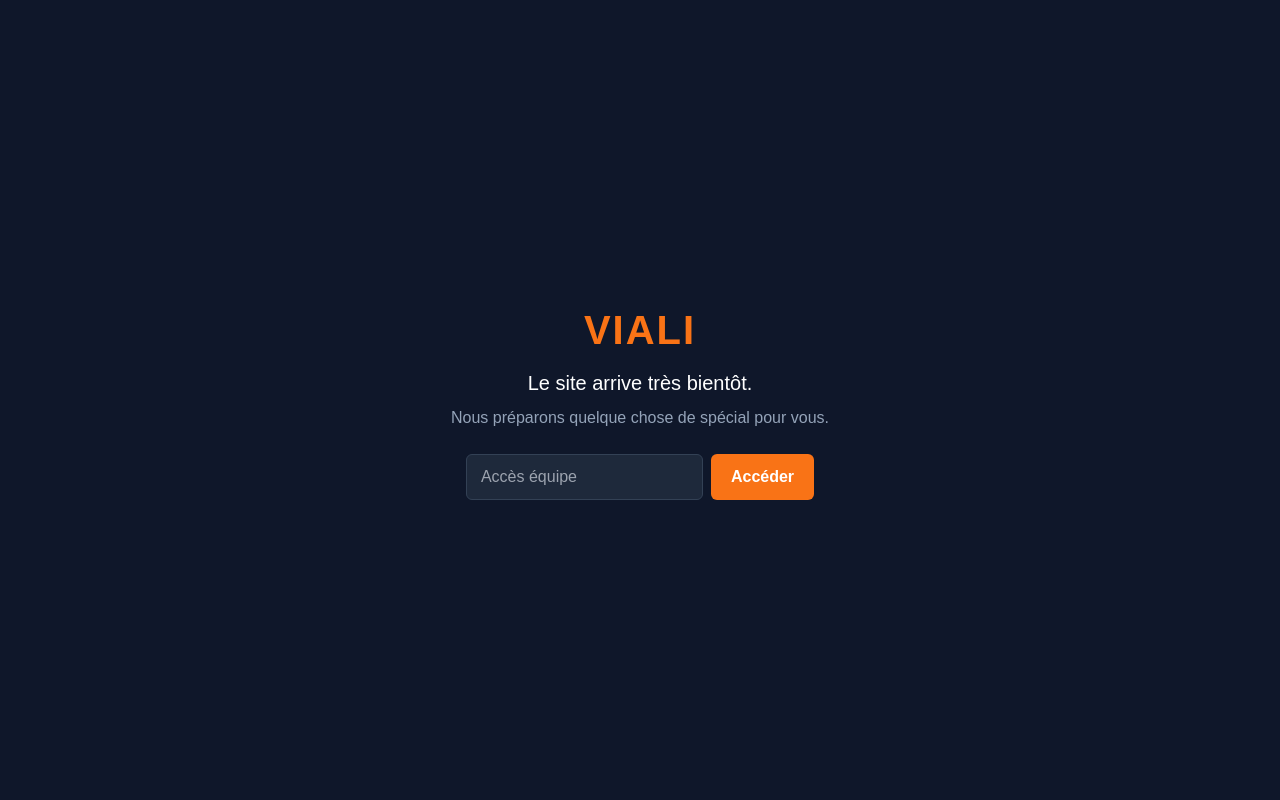
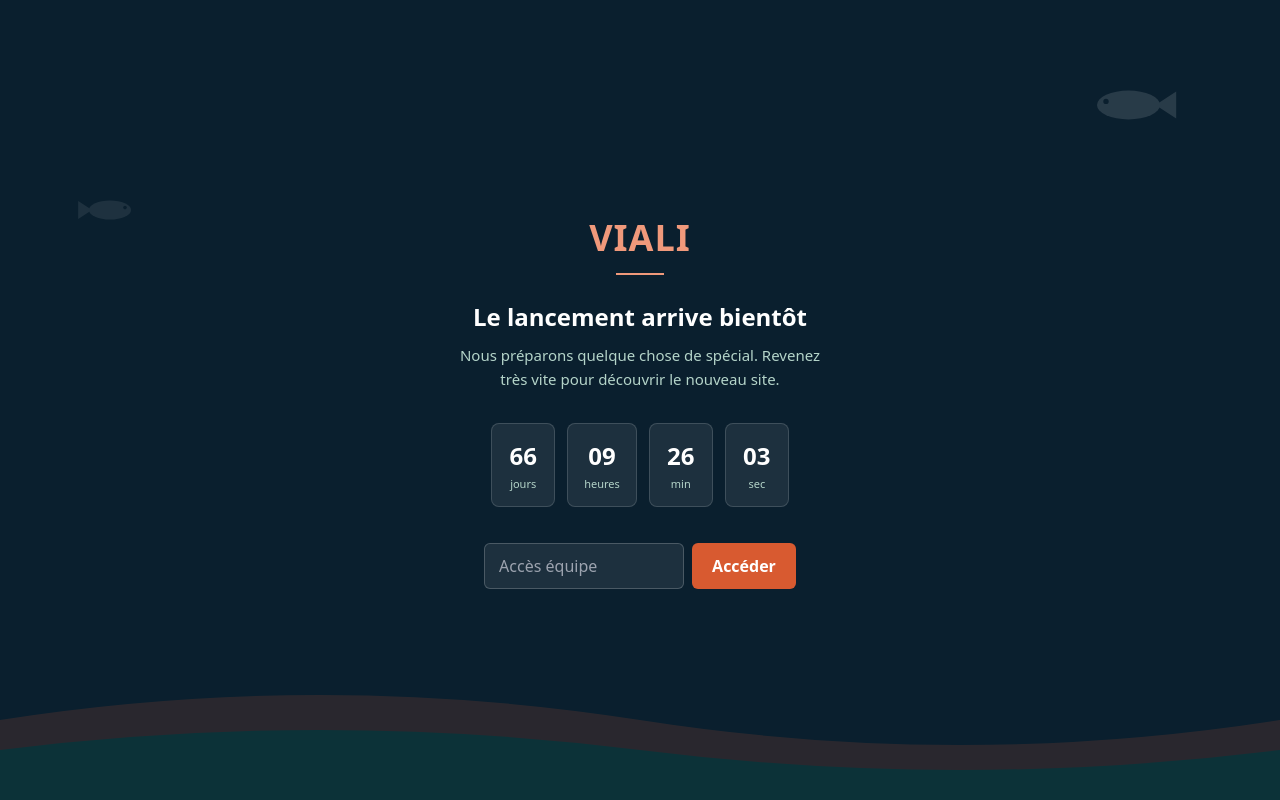
Before and after one commit to Amadiane/Viali, a React (Vite) app in the folder Client/: page / in a window 1280 px wide. Built offline with nearby package versions, Linux system fonts and the light colour scheme; no server answers.

Commit message:
COMMINGSOON2

```diff
--- a/Client/src/Layout.jsx
+++ b/Client/src/Layout.jsx
@@ -188,7 +188,6 @@
 
 // export default App;
 
-
 import { Outlet, useLocation, Navigate } from "react-router-dom";
 import Header from "./components/Header/Header";
 import Footer from "./components/Footer/Footer";
@@ -200,6 +199,7 @@ import { trackAction } from "./utils/tracker";
 
 const PREVIEW_STORAGE_KEY = "viali_preview_access";
 const PREVIEW_PASSWORD = import.meta.env.VITE_PREVIEW_PASSWORD;
+const LAUNCH_DATE = "2026-07-15T00:00:00";
 
 const App = () => {
   const location = useLocation();
@@ -211,7 +211,6 @@ const App = () => {
   const [previewInput, setPreviewInput] = useState("");
   const [previewError, setPreviewError] = useState(false);
 
-  // 🔹 Tracker automatique des visites
   React.useEffect(() => {
     trackAction({
       action_type: "visit",
@@ -219,7 +218,6 @@ const App = () => {
     });
   }, [location.pathname]);
 
-  // 🔹 Tracker global des clics
   React.useEffect(() => {
     const handleClick = (e) => {
       const target = e.target;
@@ -237,7 +235,6 @@ const App = () => {
     return () => document.removeEventListener("click", handleClick);
   }, [location.pathname]);
 
-  // 🔹 Tracker global des formulaires pour contact / mail
   React.useEffect(() => {
     const handleSubmit = (e) => {
       const form = e.target;
@@ -263,7 +260,6 @@ const App = () => {
     return () => document.removeEventListener("submit", handleSubmit);
   }, [location.pathname]);
 
-  // ✅ Pages réservées à l'admin
   const adminPaths = [
     "/newsPost", "/listeContacts", "/listeRejoindre", "/listePostulantsCommunity",
     "/listPartners", "/listeAbonnement", "/platformPost", "/valeurPost",
@@ -281,7 +277,6 @@ const App = () => {
 
   if (isAdminPage && !token) return <Navigate to="/login" replace />;
 
-  // 🔒 Gate "Coming Soon" — bloque tout sauf /login et les pages admin (déjà protégées par token)
   const isExemptFromGate = isLoginPage || isAdminPage;
 
   if (!previewUnlocked && !isExemptFromGate) {
@@ -296,33 +291,7 @@ const App = () => {
       }
     };
 
-    return (
-      <div style={comingSoonStyles.container}>
-        <div style={comingSoonStyles.card}>
-          <h1 style={comingSoonStyles.title}>VIALI</h1>
-          <p style={comingSoonStyles.subtitle}>Le site arrive très bientôt.</p>
-          <p style={comingSoonStyles.text}>
-            Nous préparons quelque chose de spécial pour vous.
-          </p>
-
-          <form onSubmit={handlePreviewSubmit} style={comingSoonStyles.form}>
-            <input
-              type="password"
-              value={previewInput}
-              onChange={(e) => setPreviewInput(e.target.value)}
-              placeholder="Accès équipe"
-              style={comingSoonStyles.input}
-            />
-            <button type="submit" style={comingSoonStyles.button}>
-              Accéder
-            </button>
-          </form>
-          {previewError && (
-            <p style={comingSoonStyles.error}>Mot de passe incorrect.</p>
-          )}
-        </div>
-      </div>
-    );
+    return <ComingSoon onSubmit={handlePreviewSubmit} value={previewInput} onChange={setPreviewInput} error={previewError} />;
   }
 
   return (
@@ -384,65 +353,172 @@ const App = () => {
   );
 };
 
-const comingSoonStyles = {
-  container: {
+const ComingSoon = ({ onSubmit, value, onChange, error }) => {
+  const [timeLeft, setTimeLeft] = useState({ days: "--", hours: "--", min: "--", sec: "--" });
+
+  useEffect(() => {
+    const target = new Date("2026-07-15T00:00:00").getTime();
+
+    const update = () => {
+      const now = new Date().getTime();
+      let diff = target - now;
+      if (diff < 0) diff = 0;
+
+      const days = Math.floor(diff / (1000 * 60 * 60 * 24));
+      const hours = Math.floor((diff % (1000 * 60 * 60 * 24)) / (1000 * 60 * 60));
+      const min = Math.floor((diff % (1000 * 60 * 60)) / (1000 * 60));
+      const sec = Math.floor((diff % (1000 * 60)) / 1000);
+
+      setTimeLeft({
+        days,
+        hours: String(hours).padStart(2, "0"),
+        min: String(min).padStart(2, "0"),
+        sec: String(sec).padStart(2, "0"),
+      });
+    };
+
+    update();
+    const interval = setInterval(update, 1000);
+    return () => clearInterval(interval);
+  }, []);
+
+  return (
+    <div
+      style={{
         minHeight: "100vh",
+        background: "#0a1f2e",
+        position: "relative",
         display: "flex",
+        flexDirection: "column",
         alignItems: "center",
         justifyContent: "center",
-    backgroundColor: "#0f172a",
-    fontFamily: "sans-serif",
-    padding: "20px",
-  },
-  card: {
+        padding: "3rem 1.5rem",
         textAlign: "center",
-    maxWidth: "420px",
-  },
-  title: {
-    color: "#f97316",
-    fontSize: "2.5rem",
-    fontWeight: "bold",
-    marginBottom: "8px",
-    letterSpacing: "2px",
-  },
-  subtitle: {
-    color: "#ffffff",
-    fontSize: "1.25rem",
-    marginBottom: "8px",
-  },
-  text: {
-    color: "#94a3b8",
-    marginBottom: "24px",
-  },
-  form: {
-    display: "flex",
-    gap: "8px",
-    flexWrap: "wrap",
-    justifyContent: "center",
-  },
-  input: {
+        overflow: "hidden",
+      }}
+    >
+      <svg
+        style={{ position: "absolute", bottom: 0, left: 0, width: "100%", height: "220px", opacity: 0.15 }}
+        viewBox="0 0 680 220"
+        preserveAspectRatio="none"
+      >
+        <path d="M0,140 Q170,90 340,140 T680,140 L680,220 L0,220 Z" fill="#D85A30" />
+        <path d="M0,170 Q170,130 340,170 T680,170 L680,220 L0,220 Z" fill="#1D9E75" />
+      </svg>
+
+      <svg
+        style={{ position: "absolute", top: "60px", right: "8%", width: "90px", height: "90px", opacity: 0.12 }}
+        viewBox="0 0 100 60"
+      >
+        <ellipse cx="45" cy="30" rx="35" ry="16" fill="#ffffff" />
+        <path d="M75,30 L98,15 L98,45 Z" fill="#ffffff" />
+        <circle cx="20" cy="26" r="3" fill="#0a1f2e" />
+      </svg>
+
+      <svg
+        style={{
+          position: "absolute",
+          top: "180px",
+          left: "6%",
+          width: "60px",
+          height: "60px",
+          opacity: 0.08,
+          transform: "scaleX(-1)",
+        }}
+        viewBox="0 0 100 60"
+      >
+        <ellipse cx="45" cy="30" rx="35" ry="16" fill="#ffffff" />
+        <path d="M75,30 L98,15 L98,45 Z" fill="#ffffff" />
+        <circle cx="20" cy="26" r="3" fill="#0a1f2e" />
+      </svg>
+
+      <div style={{ position: "relative", zIndex: 1, fontSize: "36px", fontWeight: 700, letterSpacing: "1px", marginBottom: "8px" }}>
+        <span style={{ color: "#F0997B" }}>VIALI</span>
+      </div>
+
+      <div style={{ position: "relative", zIndex: 1, width: "48px", height: "2px", background: "#F0997B", marginBottom: "24px" }} />
+
+      <h1 style={{ position: "relative", zIndex: 1, fontSize: "24px", fontWeight: 600, color: "#ffffff", margin: "0 0 8px" }}>
+        Le lancement arrive bientôt
+      </h1>
+      <p
+        style={{
+          position: "relative",
+          zIndex: 1,
+          fontSize: "15px",
+          color: "#B4D4C9",
+          maxWidth: "380px",
+          margin: "0 0 32px",
+          lineHeight: 1.6,
+        }}
+      >
+        Nous préparons quelque chose de spécial. Revenez très vite pour découvrir le nouveau site.
+      </p>
+
+      <div style={{ position: "relative", zIndex: 1, display: "flex", gap: "12px", marginBottom: "36px", flexWrap: "wrap", justifyContent: "center" }}>
+        {[
+          { value: timeLeft.days, label: "jours" },
+          { value: timeLeft.hours, label: "heures" },
+          { value: timeLeft.min, label: "min" },
+          { value: timeLeft.sec, label: "sec" },
+        ].map((item, i) => (
+          <div
+            key={i}
+            style={{
+              background: "rgba(255,255,255,0.08)",
+              border: "0.5px solid rgba(255,255,255,0.15)",
+              borderRadius: "8px",
+              padding: "14px 16px",
+              minWidth: "64px",
+            }}
+          >
+            <div style={{ fontSize: "24px", fontWeight: 600, color: "#ffffff" }}>{item.value}</div>
+            <div style={{ fontSize: "11px", color: "#B4D4C9", marginTop: "2px" }}>{item.label}</div>
+          </div>
+        ))}
+      </div>
+
+      <form
+        onSubmit={onSubmit}
+        style={{ position: "relative", zIndex: 1, display: "flex", gap: "8px", flexWrap: "wrap", justifyContent: "center" }}
+      >
+        <input
+          type="password"
+          value={value}
+          onChange={(e) => onChange(e.target.value)}
+          placeholder="Accès équipe"
+          style={{
+            width: "200px",
             padding: "10px 14px",
             borderRadius: "6px",
-    border: "1px solid #334155",
-    backgroundColor: "#1e293b",
-    color: "#fff",
-    minWidth: "200px",
+            background: "rgba(255,255,255,0.08)",
+            border: "0.5px solid rgba(255,255,255,0.2)",
+            color: "#ffffff",
             outline: "none",
-  },
-  button: {
+          }}
+        />
+        <button
+          type="submit"
+          style={{
+            background: "#D85A30",
+            color: "#ffffff",
+            border: "none",
+            fontWeight: 600,
             padding: "10px 20px",
             borderRadius: "6px",
-    border: "none",
-    backgroundColor: "#f97316",
-    color: "#fff",
-    fontWeight: "bold",
             cursor: "pointer",
-  },
-  error: {
-    color: "#f87171",
-    marginTop: "12px",
-    fontSize: "0.9rem",
-  },
+          }}
+        >
+          Accéder
+        </button>
+      </form>
+      {error && (
+        <p style={{ position: "relative", zIndex: 1, color: "#F09595", marginTop: "12px", fontSize: "13px" }}>
+          Mot de passe incorrect.
+        </p>
+      )}
+    </div>
+  );
 };
 
 export default App;
```
Lines whose indentation alone changed are shown as unchanged.
